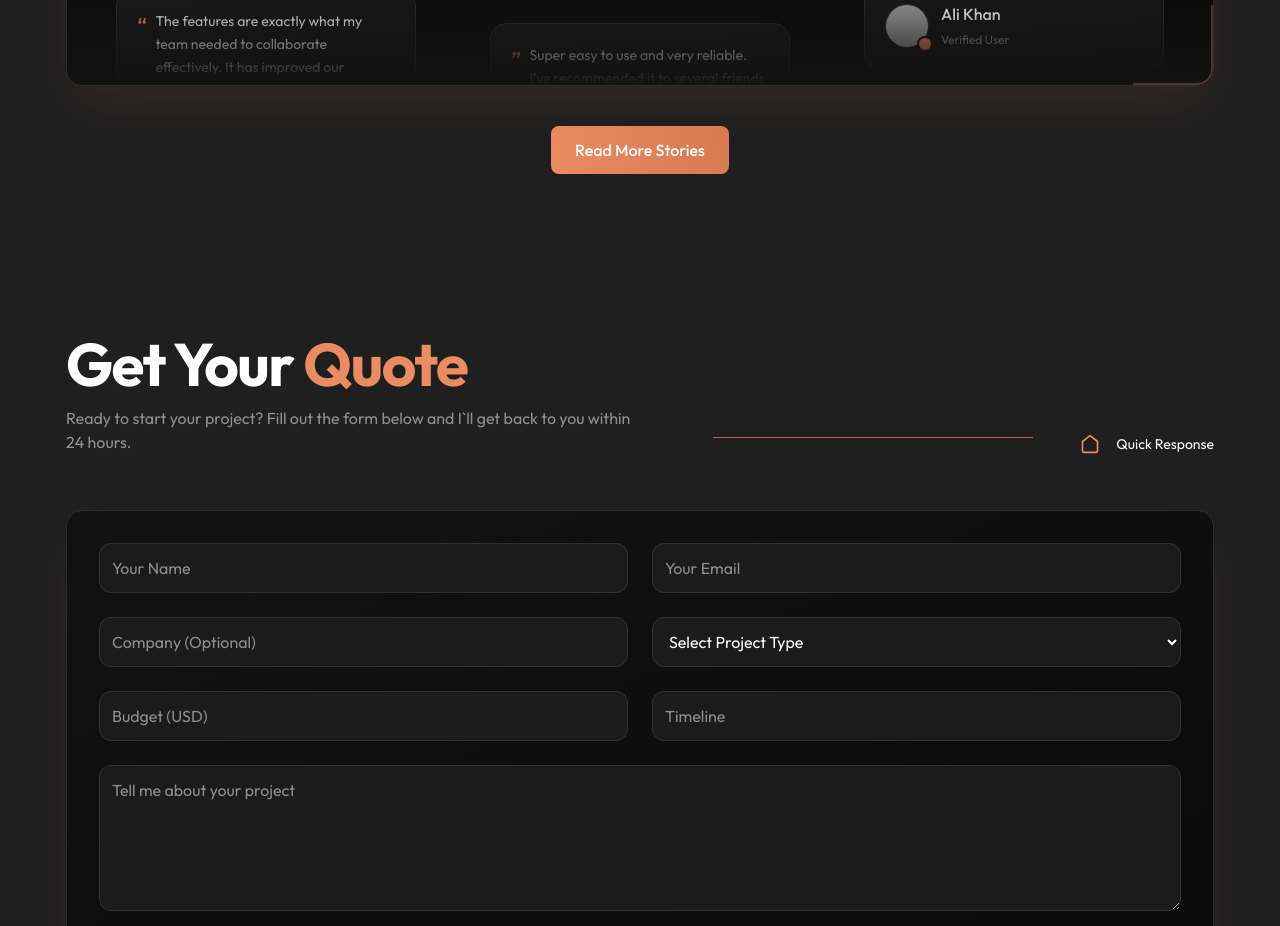
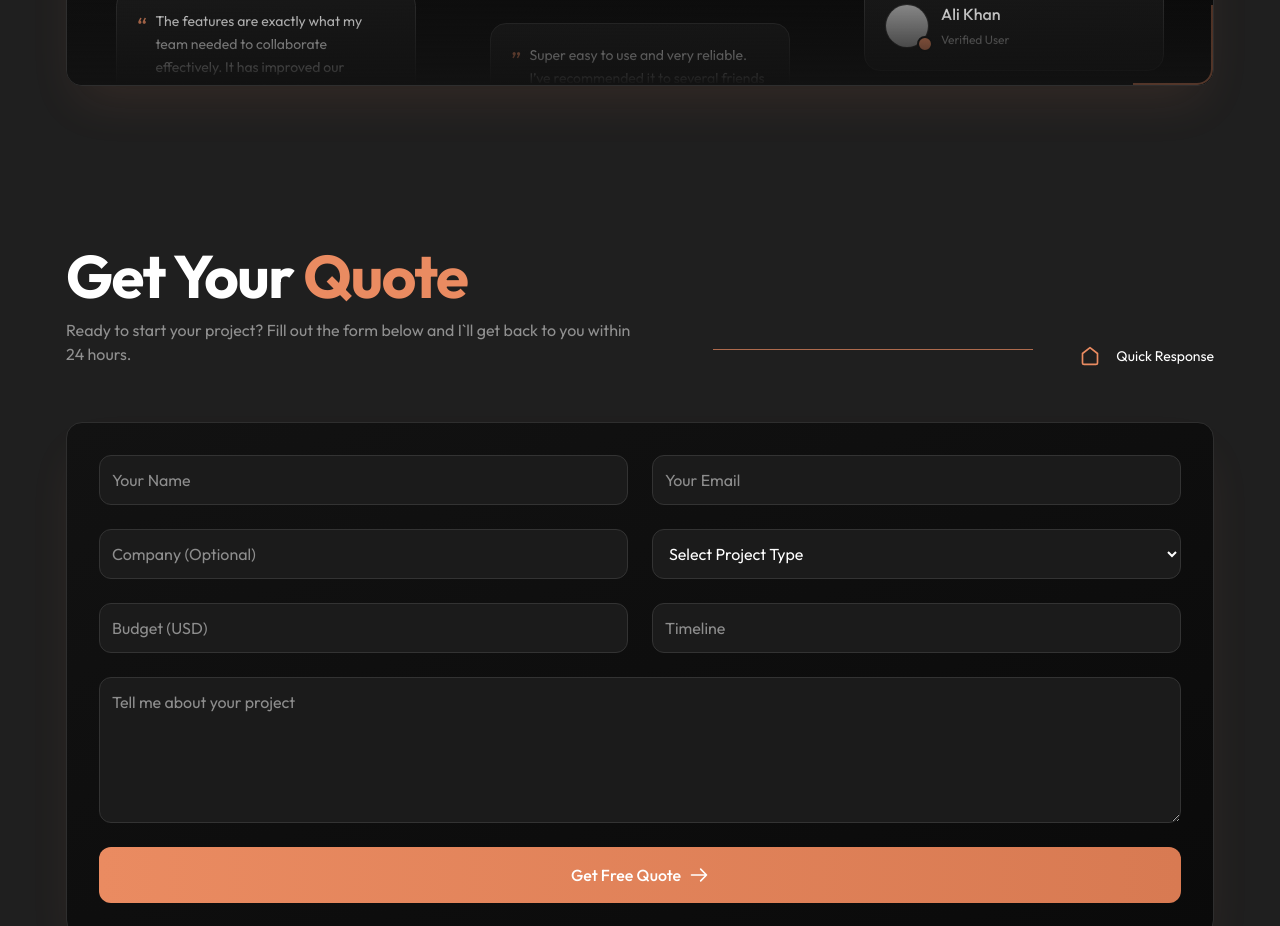
Before and after one commit to CODEMASTER-ABDULLAH-92/client_portfolio, a Next.js app: page / in a window 1280 px wide. Shown: the part 3040-3966 px from the top of the page. Built offline with nearby package versions, Linux system fonts and the light colour scheme; grey boxes are pictures that could not be loaded.

Commit message:
update the code

```diff
--- a/src/app/api/quote/route.js
+++ b/src/app/api/quote/route.js
@@ -30,7 +30,7 @@ export async function POST(req) {
 
     // ✅ Send confirmation email to user
     await transporter.sendMail({
-      from: `"Waseem Riaz | Web Developer" <waseemriazoffical@gmail.com>`,
+      from: `"Waseem Riaz | Web Developer" <>`,
       to: email,
       subject: "✅ We received your message",
       text: `Hi ${name},
--- a/src/app/components/Testimonails.tsx
+++ b/src/app/components/Testimonails.tsx
@@ -327,13 +327,6 @@ const Testimonials = () => {
           }
         `}</style>
       </div>
-
-      {/* Call to action */}
-      <div className="flex justify-center mt-10">
-        <button className="px-6 py-3 bg-gradient-to-r from-[#ea8b61] to-[#d87a52] text-white rounded-lg font-medium hover:shadow-lg hover:shadow-[#ea8b61]/20 transition-all duration-300">
-          Read More Stories
-        </button>
-      </div>
     </div>
   );
 };
```
